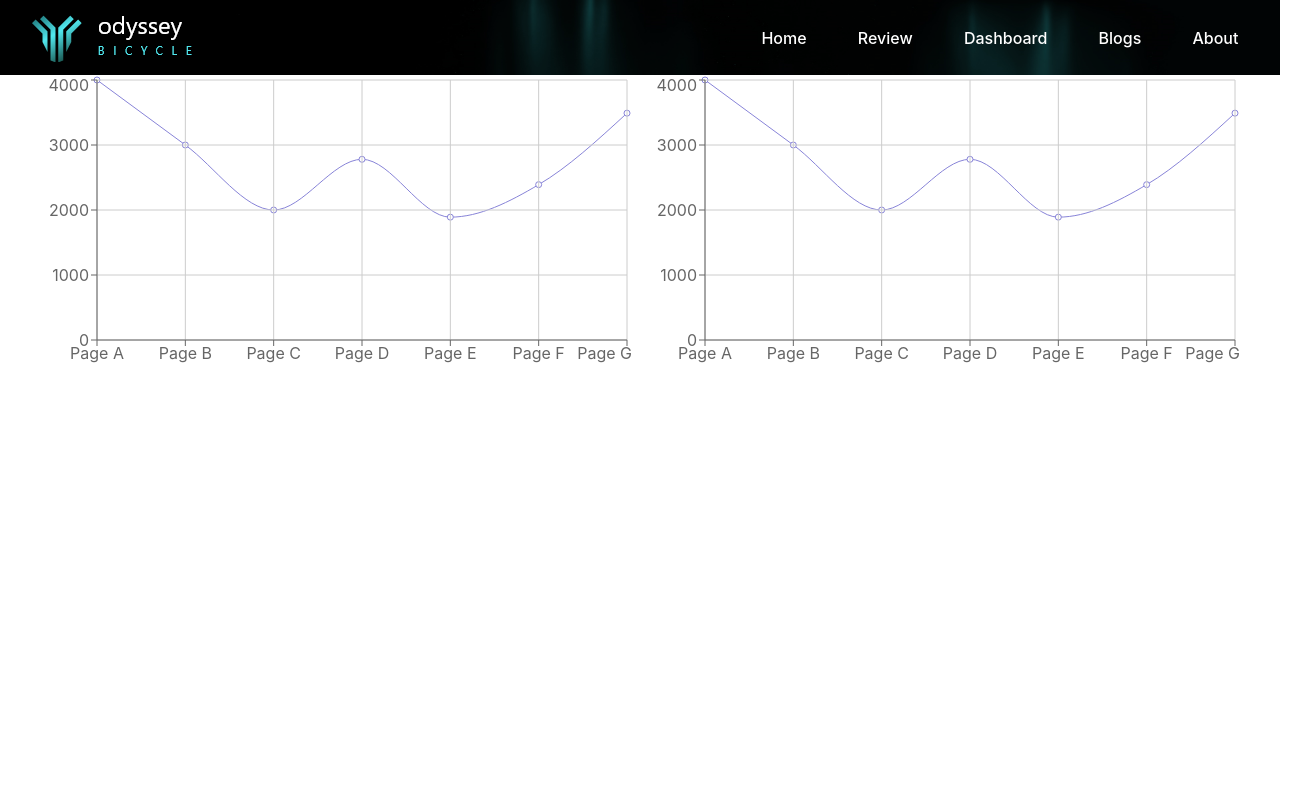
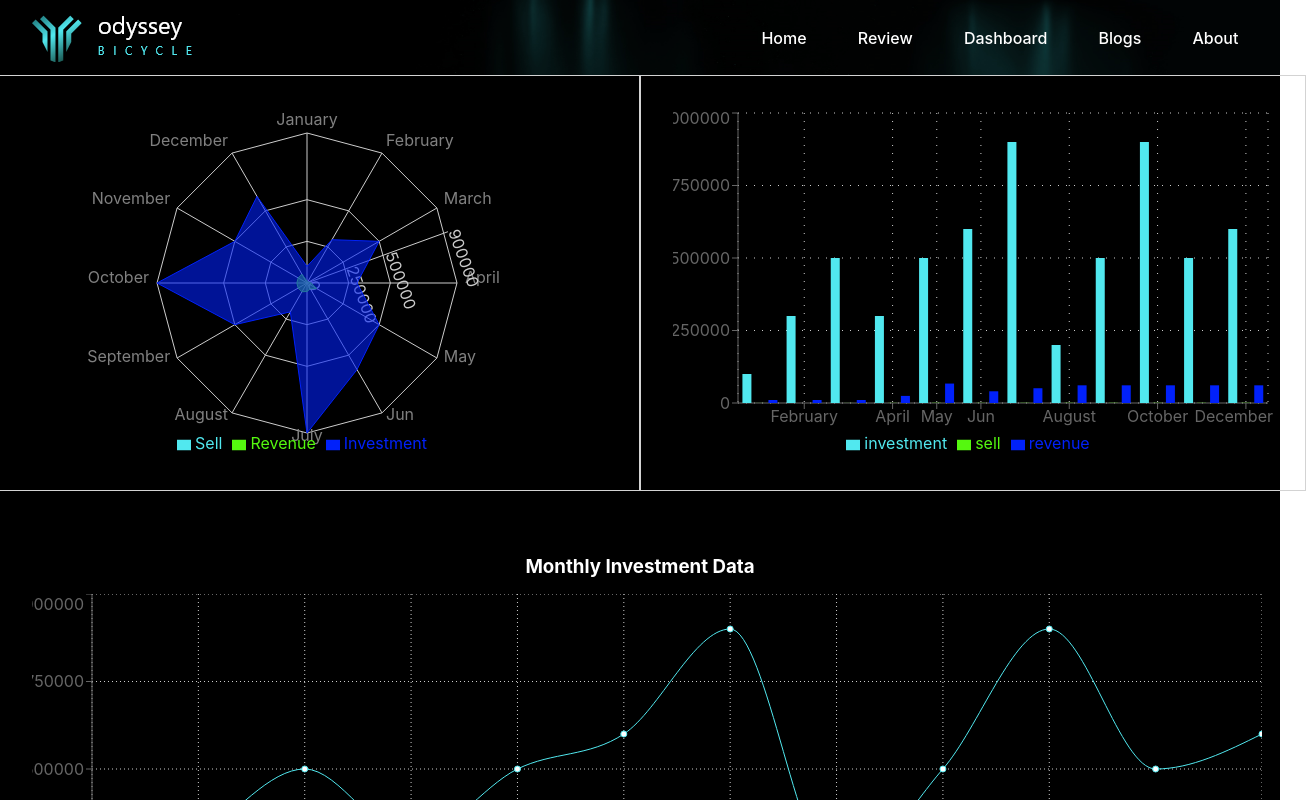
Before and after one commit to morshedulmunna/odyssey-one-cycle, a React (Create React App) app: page /dashboard in a window 1280 px wide. Shown: the top 800 px of the page, 1306 px wide, since content can reach past the window. Built offline with nearby package versions, Linux system fonts and the light colour scheme.

Commit message:
Dashboard Data Loading and Show UI

```diff
--- a/src/pages/Dashboard.css
+++ b/src/pages/Dashboard.css
@@ -1,4 +1,30 @@
 .chart-wrapper {
-  display: grid;
-  grid-template-columns: repeat(2, 1fr);
 }
+
+.chat_section1 {
+  display: flex;
+  justify-content: center;
+  align-items: center;
+  margin-bottom: 4rem;
+}
+
+.chart-1 {
+  border: 1px solid lightgray;
+  padding: 2rem;
+}
+
+.chart-2 {
+  border: 1px solid lightgray;
+  padding: 2rem;
+}
+
+.chat_section2 h3 {
+  text-align: center;
+  color: #fff;
+  margin-bottom: 1rem;
+}
+
+.dashboard {
+  background-color: black;
+  height: 100vh;
+}
--- a/src/pages/Dashboard.js
+++ b/src/pages/Dashboard.js
@@ -1,71 +1,166 @@
 import React from "react";
 import "./Dashboard.css";
-import { LineChart, Line, CartesianGrid, YAxis, XAxis } from "recharts";
+import {
+  LineChart,
+  Line,
+  CartesianGrid,
+  YAxis,
+  XAxis,
+  Legend,
+  Radar,
+  PolarRadiusAxis,
+  PolarAngleAxis,
+  PolarGrid,
+  RadarChart,
+  BarChart,
+  Tooltip,
+  Bar,
+  Treemap,
+} from "recharts";
 const data = [
   {
-    name: "Page A",
-    uv: 4000,
-    pv: 2400,
-    amt: 2400,
+    month: "January",
+    investment: 100000,
+    sell: 241,
+    revenue: 10401,
   },
   {
-    name: "Page B",
-    uv: 3000,
-    pv: 1398,
-    amt: 2210,
+    month: "February",
+    investment: 300000,
+    sell: 241,
+    revenue: 10401,
   },
   {
-    name: "Page C",
-    uv: 2000,
-    pv: 9800,
-    amt: 2290,
+    month: "March",
+    investment: 500000,
+    sell: 241,
+    revenue: 10401,
   },
   {
-    name: "Page D",
-    uv: 2780,
-    pv: 3908,
-    amt: 2000,
+    month: "April",
+    investment: 300000,
+    sell: 423,
+    revenue: 24500,
   },
   {
-    name: "Page E",
-    uv: 1890,
-    pv: 4800,
-    amt: 2181,
+    month: "May",
+    investment: 500000,
+    sell: 726,
+    revenue: 67010,
   },
   {
-    name: "Page F",
-    uv: 2390,
-    pv: 3800,
-    amt: 2500,
+    month: "Jun",
+    investment: 600000,
+    sell: 529,
+    revenue: 40405,
   },
   {
-    name: "Page G",
-    uv: 3490,
-    pv: 4300,
-    amt: 2100,
+    month: "July",
+    investment: 900000,
+    sell: 601,
+    revenue: 50900,
+  },
+  {
+    month: "August",
+    investment: 200000,
+    sell: 670,
+    revenue: 61000,
+  },
+  {
+    month: "September",
+    investment: 500000,
+    sell: 670,
+    revenue: 61000,
+  },
+  {
+    month: "October",
+    investment: 900000,
+    sell: 670,
+    revenue: 61000,
+  },
+  {
+    month: "November",
+    investment: 500000,
+    sell: 670,
+    revenue: 61000,
+  },
+  {
+    month: "December",
+    investment: 600000,
+    sell: 670,
+    revenue: 61000,
   },
 ];
 
 const Dashboard = () => {
   return (
     <>
-      <div className="container">
-        <div className="chart-wrapper">
-          <div className="chat-1">
-            <LineChart width={600} height={300} data={data}>
-              <Line type="monotone" dataKey="uv" stroke="#8884d8" />
-              <CartesianGrid stroke="#ccc" />
-              <XAxis dataKey="name" />
-              <YAxis />
-            </LineChart>
-          </div>
-          <div className="chat-2">
-            <LineChart width={600} height={300} data={data}>
-              <Line type="monotone" dataKey="uv" stroke="#8884d8" />
-              <CartesianGrid stroke="#ccc" />
-              <XAxis dataKey="name" />
-              <YAxis />
-            </LineChart>
+      <div className="dashboard">
+        <div className="container">
+          <div className="chart-wrapper">
+            <div className="chat_section1">
+              <div className="chart-1">
+                <RadarChart
+                  outerRadius={150}
+                  width={600}
+                  height={350}
+                  data={data}
+                >
+                  <PolarGrid />
+                  <PolarAngleAxis dataKey="month" />
+                  <PolarRadiusAxis angle={20} domain={[0, 10]} />
+                  <Radar
+                    name="Sell"
+                    dataKey="sell"
+                    stroke="#51e8ef"
+                    fill="#51e8ef"
+                    fillOpacity={0.6}
+                  />
+                  <Radar
+                    name="Revenue"
+                    dataKey="revenue"
+                    stroke="#55F80F"
+                    fill="#55F80F"
+                    fillOpacity={0.6}
+                  />
+                  <Radar
+                    name="Investment"
+                    dataKey="investment"
+                    stroke="#0121FA"
+                    fill="#0121FA"
+                    fillOpacity={0.6}
+                  />
+                  <Tooltip />
+                  <Legend />
+                </RadarChart>
+              </div>
+              {/* Chart-2 */}
+              <div className="chart-2">
+                <BarChart width={600} height={350} data={data}>
+                  <CartesianGrid strokeDasharray="1 7" />
+                  <XAxis dataKey="month" />
+                  <YAxis />
+                  <Tooltip />
+                  <Legend />
+                  <Bar dataKey="investment" fill="#51e8ef" />
+                  <Bar dataKey="sell" fill="#55F80F" />
+                  <Bar dataKey="revenue" fill="#0121FA" />
+                </BarChart>
+              </div>
+            </div>
+            <div className="chat_section2">
+              <h3>Monthly Investment Data</h3>
+              <LineChart width={1230} height={400} data={data} margin={"auto"}>
+                <CartesianGrid strokeDasharray="1 3" />
+                <XAxis dataKey="month" />
+                <YAxis />
+                <Tooltip />
+                <Legend />
+                <Line type="monotone" dataKey="investment" stroke="#51e8ef" />
+                <Line type="monotone" dataKey="sell" stroke="#55F80F" />
+                <Line type="monotone" dataKey="revenue" stroke="#0121FA" />
+              </LineChart>
+            </div>
           </div>
         </div>
       </div>
```
Also changed, not shown: public/data.json (+44 -8 lines).
